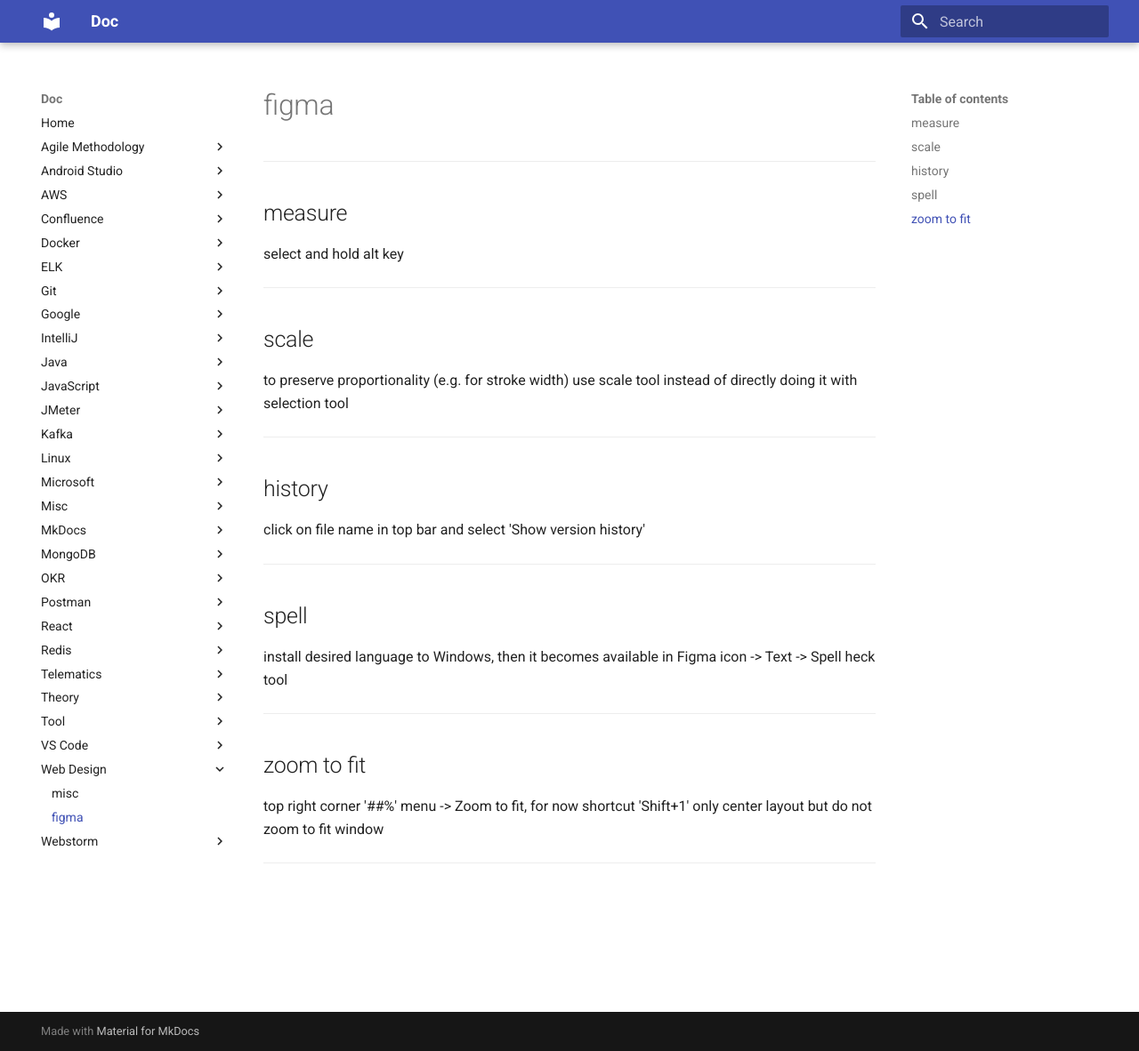
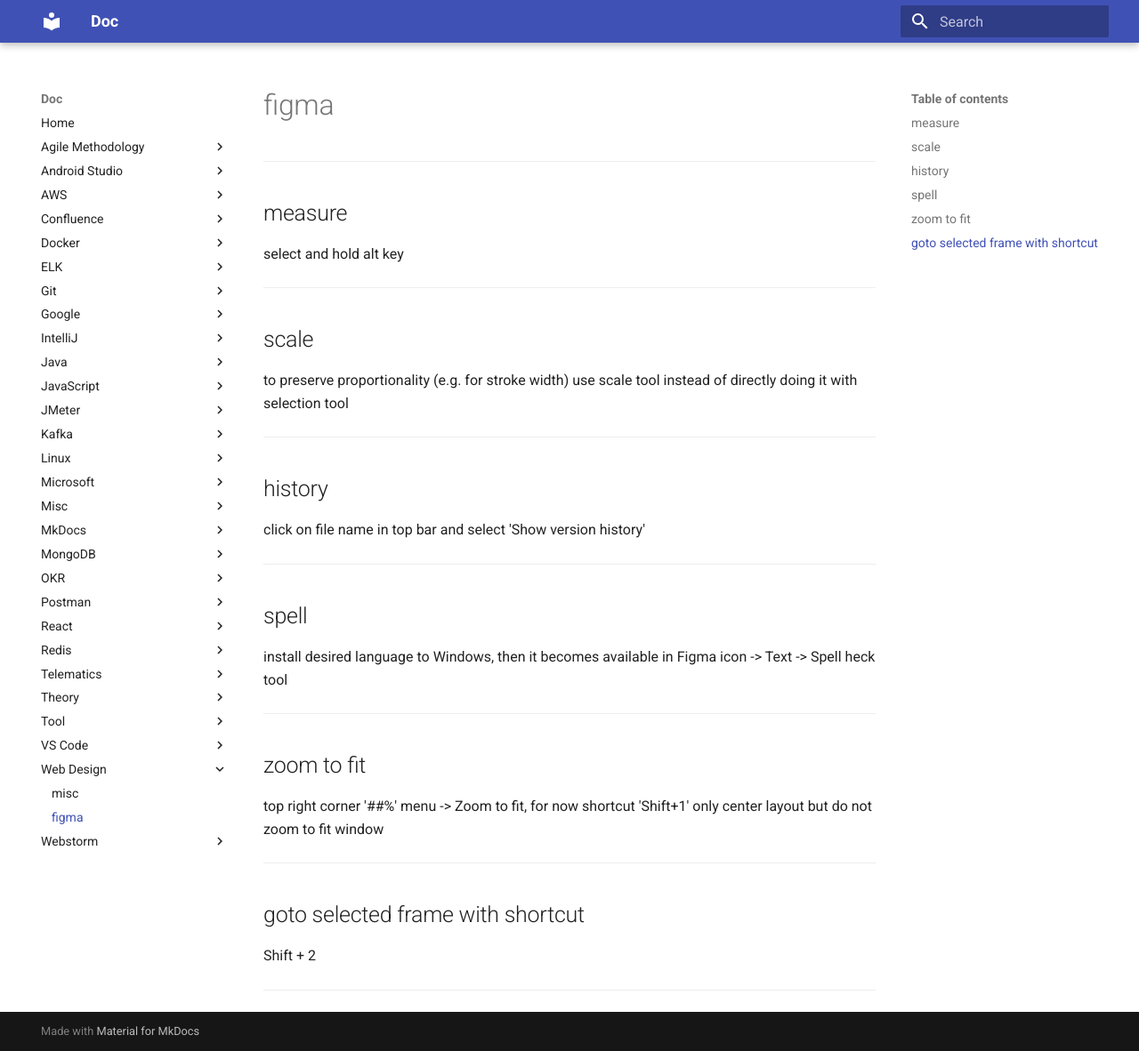
Before and after one commit to oldu73/doc, an MkDocs documentation site: the page built from docs/webdesign/figma.md, in a window 1280 px wide and 1182 px high. Shown: the whole window at 89% size. Built offline with MkDocs 1.6.1 and Material for MkDocs 9.7.7, drawn with Linux system fonts in a browser that asks for light colours.

Commit message:
figma goto selected frame with shortcut

```diff
--- a/docs/webdesign/figma.md
+++ b/docs/webdesign/figma.md
@@ -31,3 +31,9 @@
 top right corner '##%' menu -> Zoom to fit, for now shortcut 'Shift+1' only center layout but do not zoom to fit window
 
 ---
+
+## goto selected frame with shortcut
+
+Shift + 2
+
+---
```
